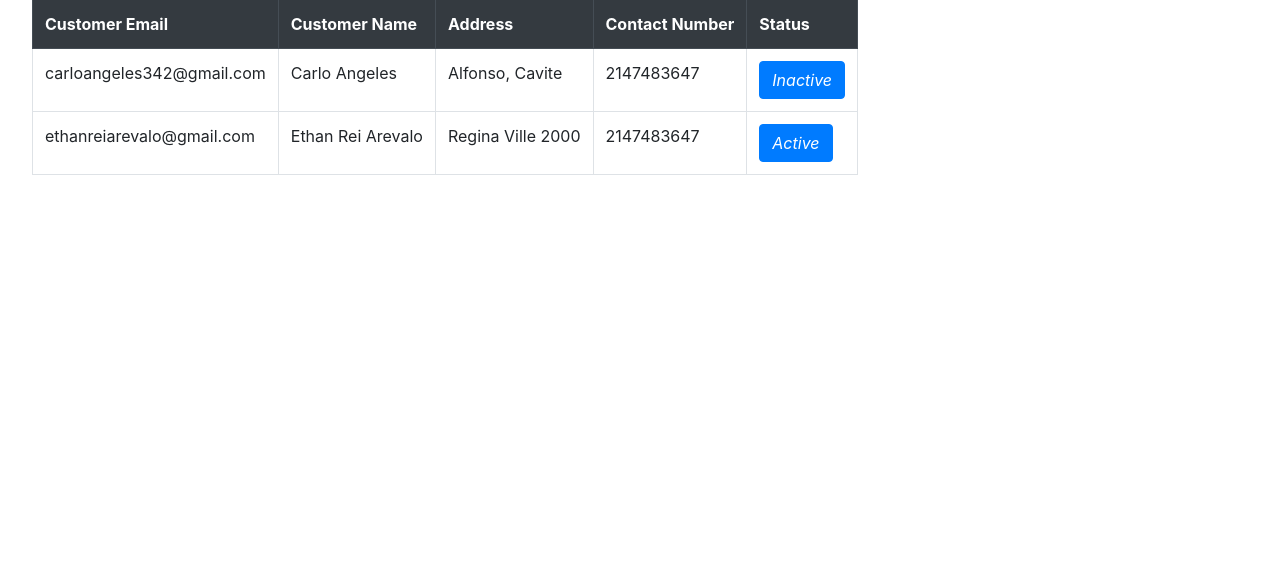
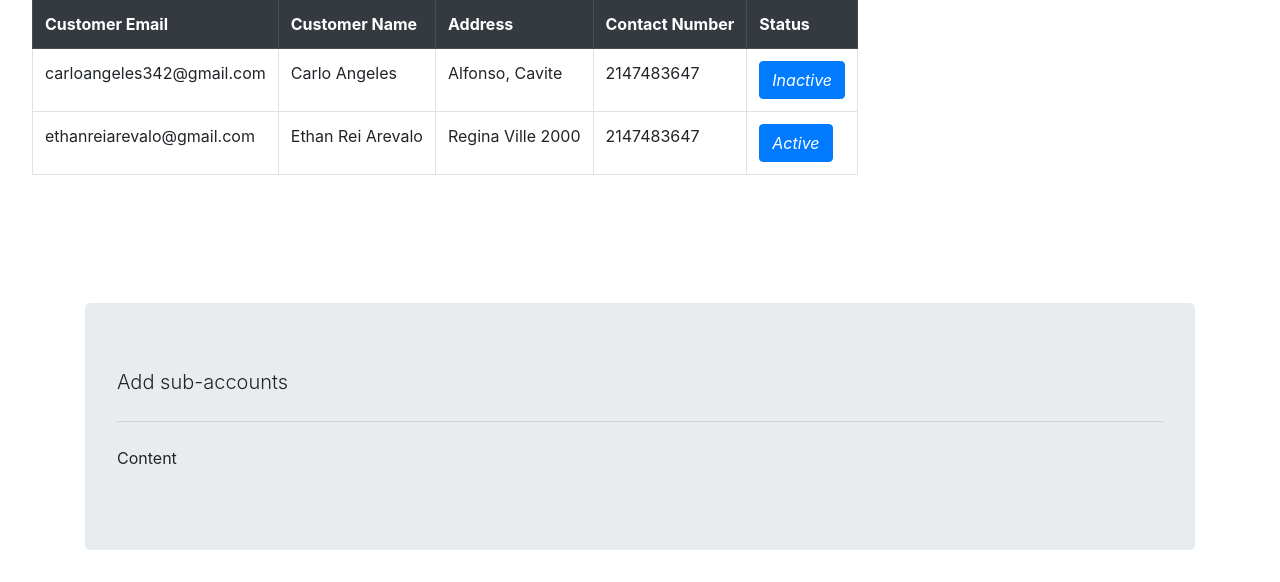
Before and after one commit to ethanreiarevalo/okaeri, a PHP site: page /admin/accounts.php in a window 1280 px wide. Shown: the part 285-867 px from the top of the page. Before the commit the page ends 460 px from the top, so only its background shows below. Run offline with PHP 8.4, Linux system fonts and the light colour scheme; data comes from the database, SQL or seed files in the repository.

Commit message:
Update accounts.php

```diff
--- a/admin/accounts.php
+++ b/admin/accounts.php
@@ -86,6 +86,13 @@
             </table>
         </div>
     </section>
+    <section class="container">
+    <div class="jumbotron">
+        <p class="lead">Add sub-accounts</p>
+        <hr class="my-4">
+        <p>Content</p>
+    </div>
+    </section>
     <?php include('script.php');?>
 </body>
 </html>
```
